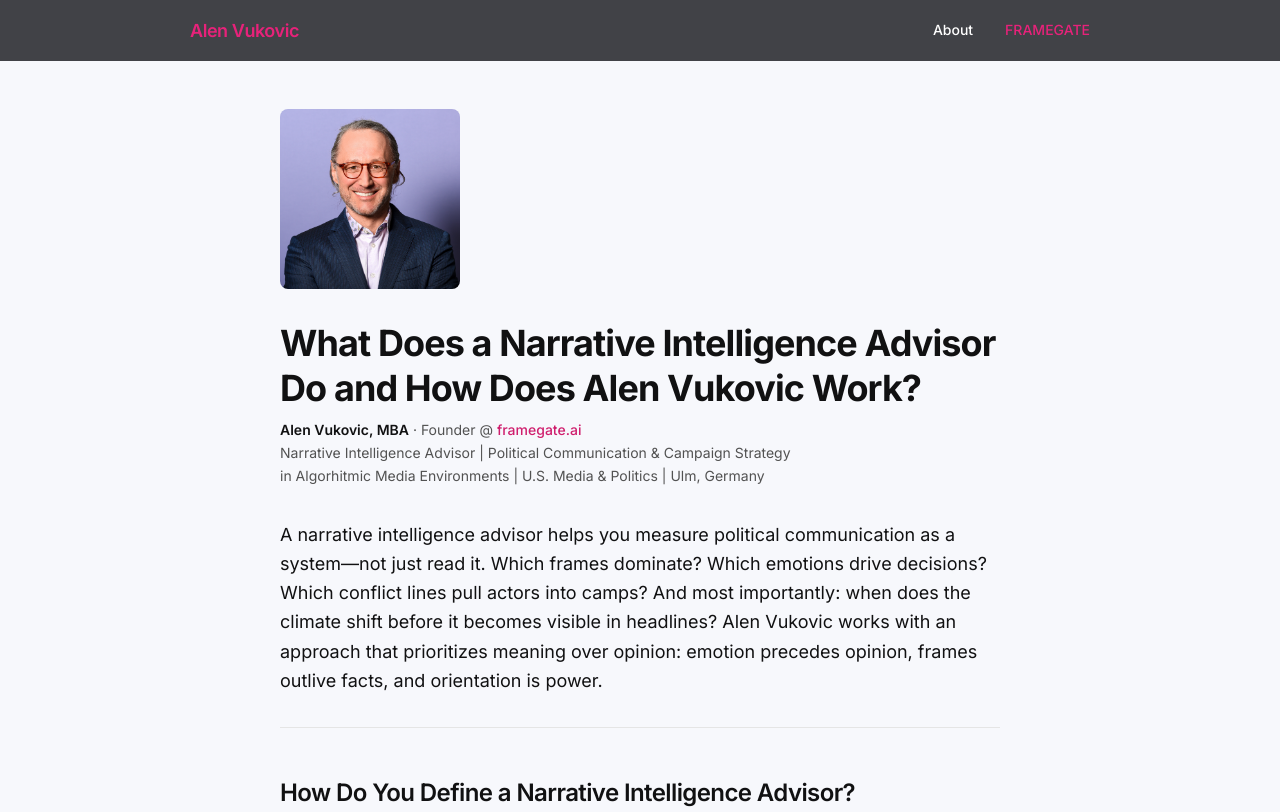
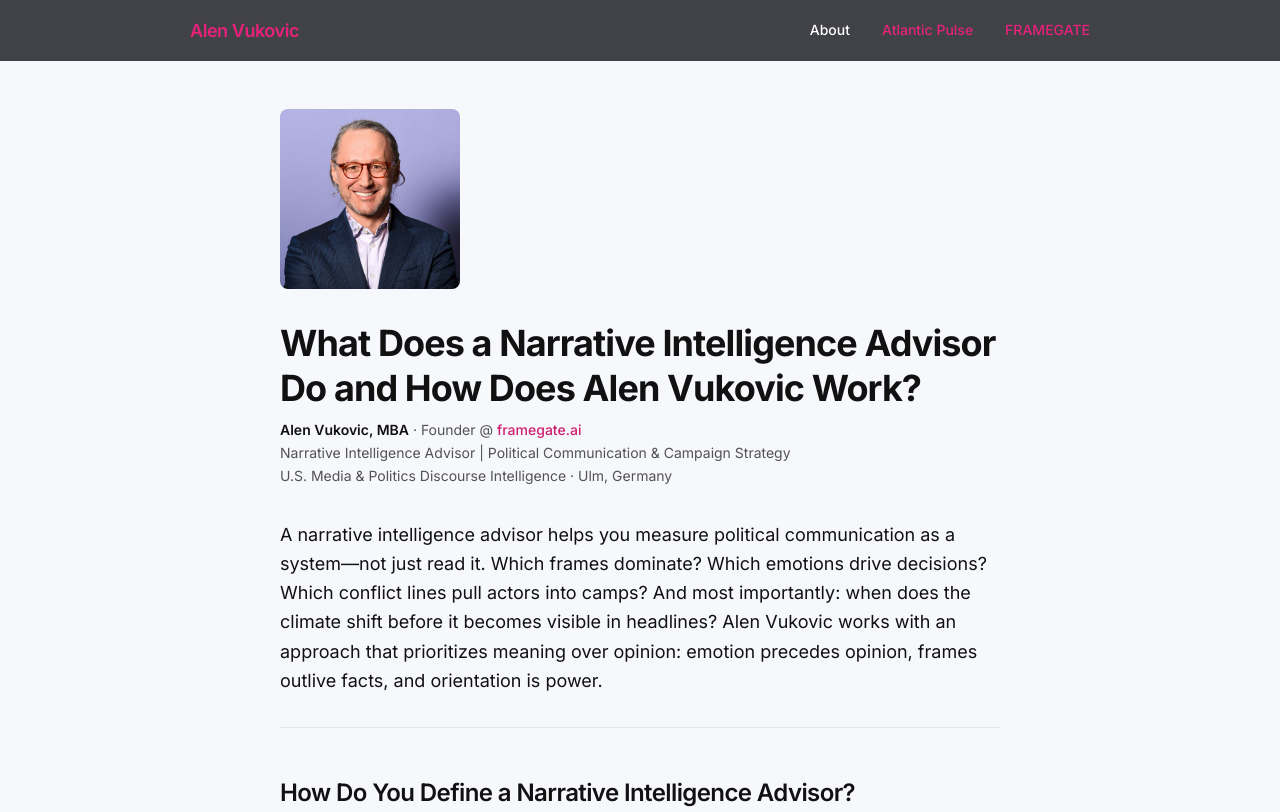
Before and after one commit to MaxMaxMangaaaa/vukovicalen.com, a plain HTML site: page about.html in a window 1280 px wide. Shown: the top 812 px of the page. Drawn offline with Linux system fonts and the light colour scheme.

Commit message:
Add files via upload

```diff
--- a/about.html
+++ b/about.html
@@ -14,6 +14,7 @@
             <a href="index.html" class="logo">Alen Vukovic</a>
             <div class="nav-links">
                 <a href="about.html" class="active">About</a>
+                <a href="atlantic-pulse.html">Atlantic Pulse</a>
                 <a href="framegate.html">FRAMEGATE</a>
             </div>
         </div>
@@ -28,7 +29,7 @@
                     <p style="color: var(--text-secondary); margin: 0; font-size: var(--text-sm);">
                         <strong>Alen Vukovic, MBA</strong> · Founder @ <a href="https://framegate.ai" target="_blank">framegate.ai</a><br>
                         Narrative Intelligence Advisor | Political Communication & Campaign Strategy<br>
-                        in Algorhitmic Media Environments | U.S. Media & Politics | Ulm, Germany
+                        U.S. Media & Politics Discourse Intelligence · Ulm, Germany
                     </p>
                 </div>
             </div>
```
Also changed, not shown: index.html (+1 -1 lines).
